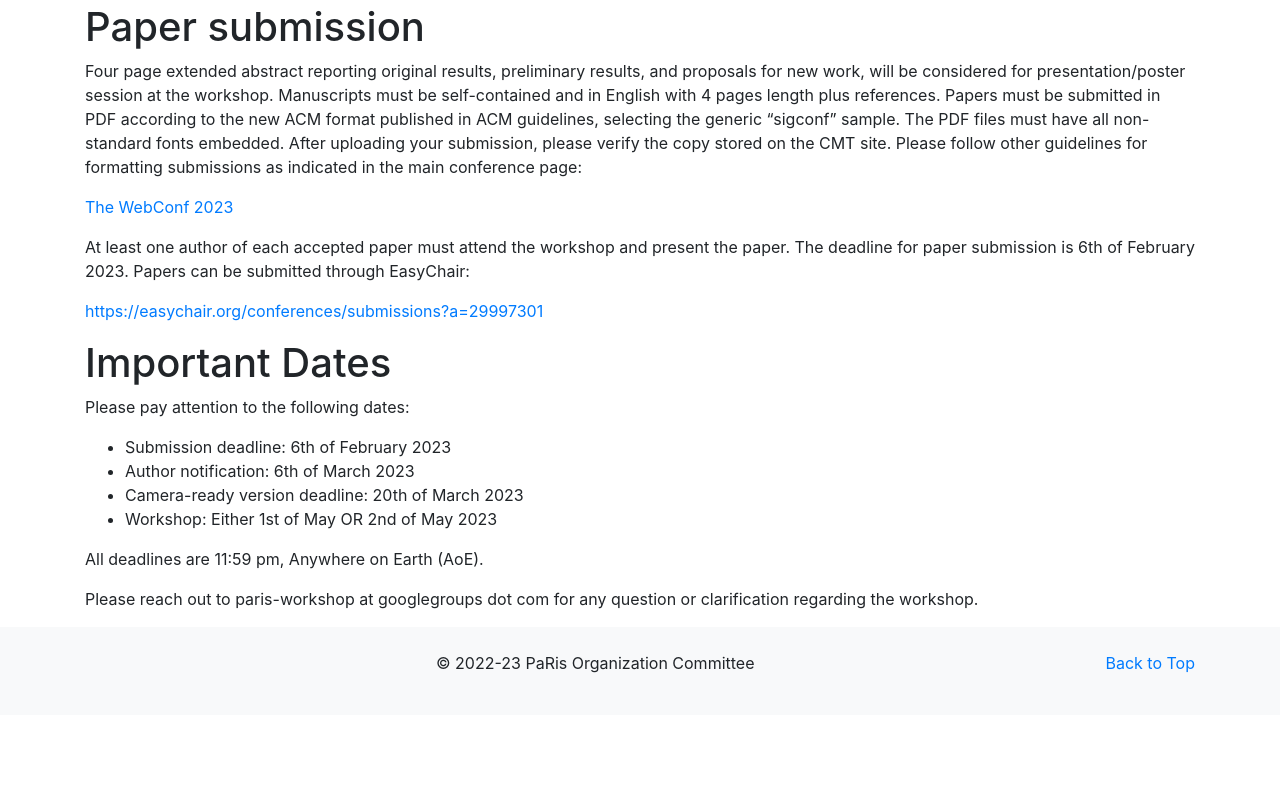
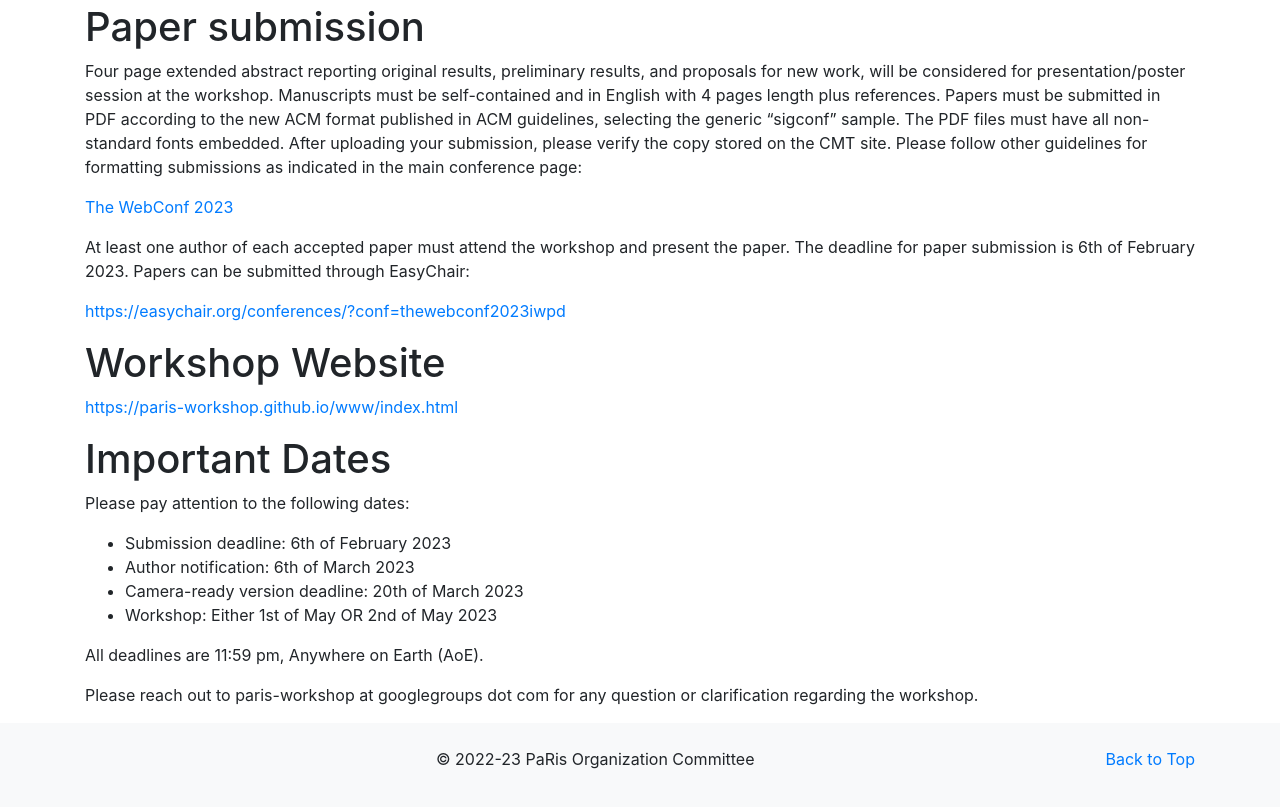
Before and after one commit to paris-workshop/www, a website with bundled scripts: page docs/submissions.html in a window 1280 px wide. Shown: the part 1395-2202 px from the top of the page. Before the commit the page ends 2110 px from the top, so only its background shows below. Built offline with nearby package versions, Linux system fonts and the light colour scheme.

Commit message:
Updated links

```diff
--- a/docs/submissions.html
+++ b/docs/submissions.html
@@ -197,7 +197,9 @@
 <p><a href="https://www2023.thewebconf.org/">The WebConf 2023</a></p>
 <p>At least one author of each accepted paper must attend the workshop and present the paper. The deadline for paper submission is 6th of February 2023.
 Papers can be submitted through EasyChair:  </p>
-<p><a href="https://easychair.org/conferences/submissions?a=29997301">https://easychair.org/conferences/submissions?a=29997301</a></p>
+<p><a href="https://easychair.org/conferences/?conf=thewebconf2023iwpd">https://easychair.org/conferences/?conf=thewebconf2023iwpd</a></p>
+<h1>Workshop Website</h1>
+<p><a href="https://paris-workshop.github.io/www/index.html">https://paris-workshop.github.io/www/index.html</a></p>
 <h1>Important Dates</h1>
 <p>Please pay attention to the following dates:</p>
 <ul>
```
